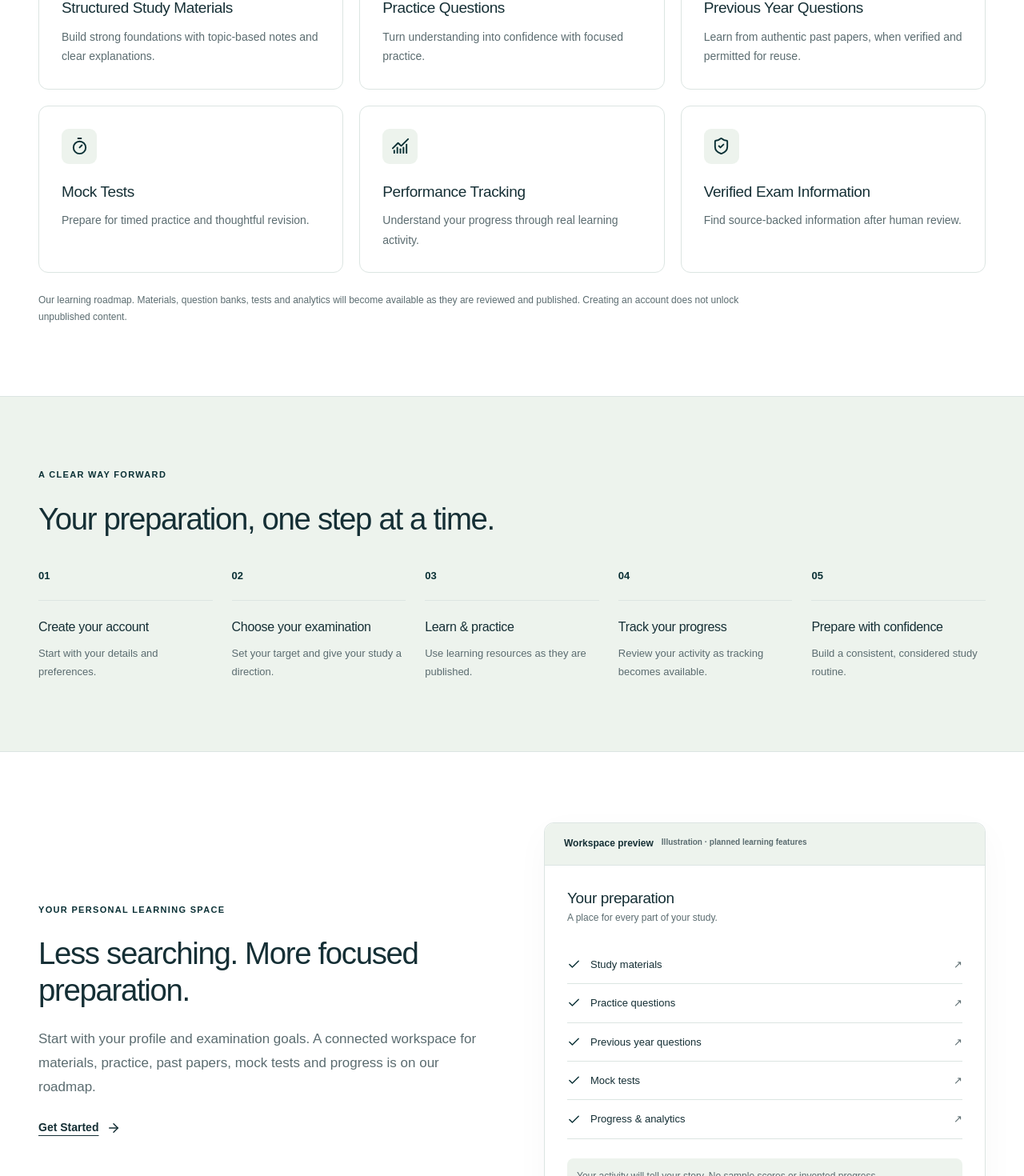
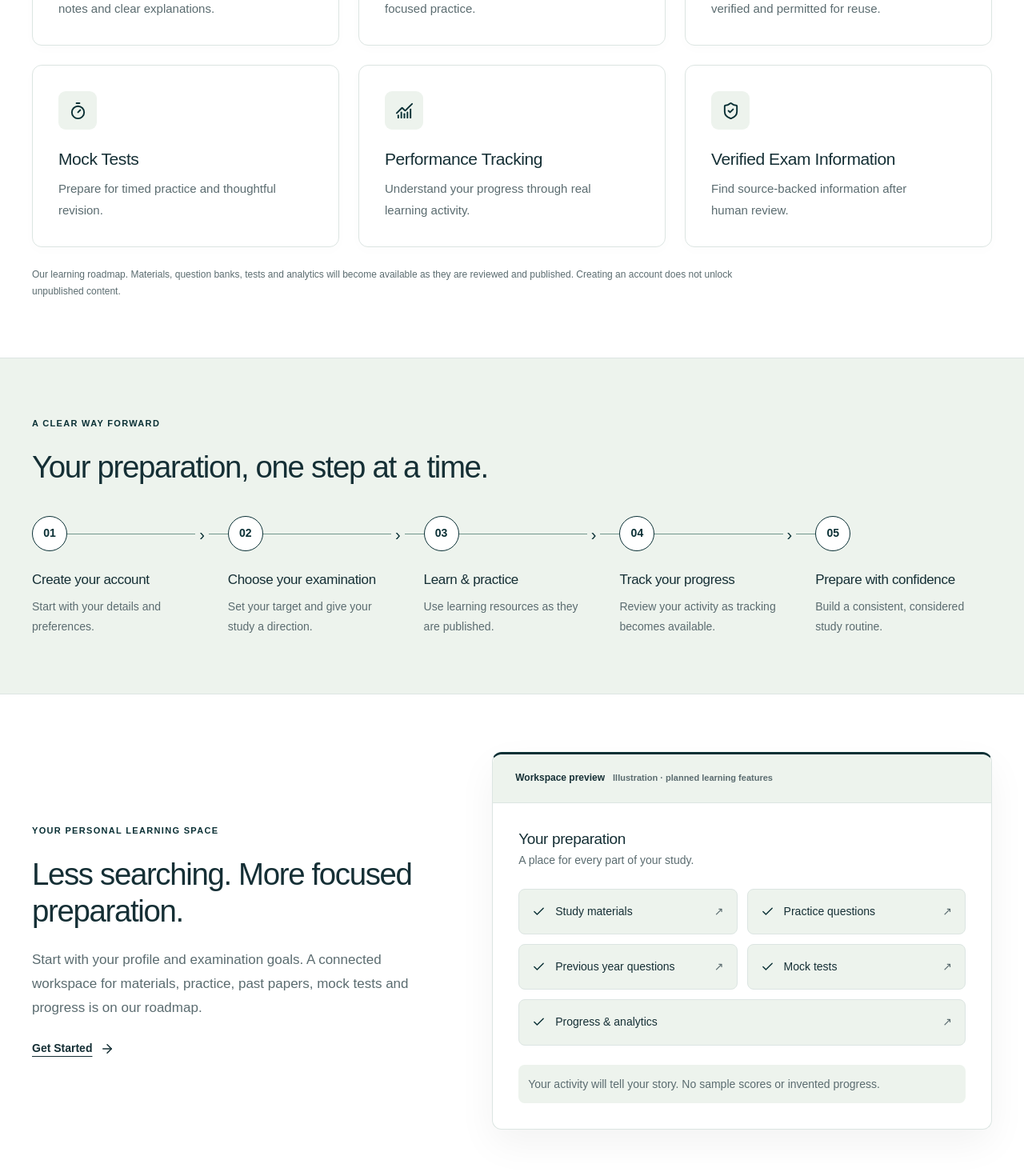
Before and after one commit to biosciencemastery-png/BioScience-mastery, a Next.js app: page /en in a window 1280 px wide. Shown: the part 1260-2730 px from the top of the page at 80% size. Built offline with nearby package versions, Linux system fonts and the light colour scheme.

Commit message:
Polish homepage width, preparation timeline and workspace preview

```diff
--- a/src/app/[locale]/home.css
+++ b/src/app/[locale]/home.css
@@ -1,3 +1,9 @@
+.public-home .container,
+.public-header .container,
+.public-footer .container {
+  max-width: 1280px;
+  width: calc(100% - 80px);
+}
 .public-home {
   background: var(--surface);
   color: var(--ink);
@@ -43,14 +49,14 @@
 }
 .home-hero {
   display: grid;
-  grid-template-columns: 1.18fr 1fr;
+  grid-template-columns: 1.2fr 1fr;
   align-items: center;
-  gap: 70px;
-  padding-top: 80px;
-  padding-bottom: 80px;
+  gap: 56px;
+  padding-top: 64px;
+  padding-bottom: 64px;
 }
 .home-hero h1 {
-  font-size: clamp(40px, 4.6vw, 66px);
+  font-size: clamp(40px, 4.8vw, 70px);
   line-height: 1.12;
   letter-spacing: -0.055em;
 }
@@ -97,6 +103,9 @@
   font-size: 12px;
 }
 .home-science-panel {
+  width: 100%;
+  max-width: 480px;
+  justify-self: end;
   position: relative;
   border: 1px solid var(--line);
   background: var(--surface-soft);
@@ -109,7 +118,7 @@
   display: block;
   width: 100%;
   height: auto;
-  max-height: 340px;
+  max-height: 300px;
   position: static;
   transform: none;
 }
@@ -218,8 +227,8 @@
   }
 }
 .home-section {
-  padding-top: 88px;
-  padding-bottom: 88px;
+  padding-top: 72px;
+  padding-bottom: 72px;
 }
 .home-section-heading {
   max-width: 690px;
@@ -231,16 +240,19 @@
 .home-features {
   display: grid;
   grid-template-columns: repeat(3, minmax(0, 1fr));
-  gap: 20px;
+  gap: 24px;
 }
 .home-features article {
+  background: var(--surface);
+  box-shadow: 0 4px 16px #00000004;
+  min-height: 220px;
   border: 1px solid var(--line);
   border-radius: 12px;
-  padding: 28px;
+  padding: 32px;
 }
 .home-feature-icon {
-  width: 44px;
-  height: 44px;
+  width: 48px;
+  height: 48px;
   display: grid;
   place-items: center;
   color: var(--action);
@@ -248,8 +260,12 @@
   border-radius: 9px;
   margin-bottom: 22px;
 }
+.home-features h3 {
+  font-size: 21px;
+}
 .home-features p {
-  font-size: 14px;
+  max-width: 34ch;
+  font-size: 15px;
   margin-top: 10px;
 }
 .home-availability {
@@ -267,40 +283,71 @@
   gap: 24px;
   list-style: none;
 }
+.home-how li {
+  position: relative;
+}
+.home-how li:not(:last-child)::after {
+  content: "";
+  position: absolute;
+  top: 22px;
+  left: 44px;
+  width: calc(100% - 20px);
+  border-top: 1px solid var(--field-border);
+}
+.home-how li:not(:last-child)::before {
+  content: "›";
+  position: absolute;
+  right: 0;
+  top: 7px;
+  color: var(--action);
+  background: var(--surface-soft);
+  padding-inline: 5px;
+  z-index: 1;
+  font-size: 20px;
+}
 .home-step-number {
-  display: block;
+  display: grid;
+  place-items: center;
+  width: 44px;
+  height: 44px;
+  position: relative;
+  z-index: 1;
+  border: 1px solid var(--action);
+  border-radius: 50%;
+  background: var(--surface);
   color: var(--action);
-  font-size: 13px;
+  font-size: 14px;
   font-weight: 700;
-  padding-bottom: 20px;
-  border-bottom: 1px solid var(--line);
-  margin-bottom: 22px;
+  margin-bottom: 24px;
 }
 .home-how h3 {
-  font-size: 16px;
+  max-width: 20ch;
+  font-size: 17px;
 }
 .home-how li p {
-  font-size: 13px;
+  max-width: 27ch;
+  font-size: 14px;
   margin-top: 10px;
 }
 .home-preview {
   display: grid;
-  grid-template-columns: 1fr 1fr;
+  grid-template-columns: 0.9fr 1.1fr;
   align-items: center;
-  gap: 80px;
+  gap: 64px;
 }
 .home-workspace {
   border: 1px solid var(--line);
   border-radius: 12px;
   background: var(--surface);
-  box-shadow: 0 14px 44px #00000008;
+  box-shadow: 0 18px 48px #0000000d;
+  border-top: 3px solid var(--action);
   min-width: 0;
 }
 .home-workspace figcaption {
   display: flex;
   flex-wrap: wrap;
   gap: 10px;
-  padding: 16px 24px;
+  padding: 20px 28px;
   border-bottom: 1px solid var(--line);
   background: var(--surface-soft);
   border-radius: 12px 12px 0 0;
@@ -309,15 +356,18 @@
 }
 .home-preview-badge {
   color: var(--muted);
-  font-size: 10px;
+  font-size: 11px;
 }
 .home-workspace-body {
-  padding: 28px;
+  padding: 32px;
 }
 .home-workspace-body > p {
-  font-size: 12px;
+  font-size: 14px;
 }
 .home-workspace ul {
+  display: grid;
+  grid-template-columns: 1fr 1fr;
+  gap: 12px;
   list-style: none;
   margin: 24px 0;
 }
@@ -325,11 +375,17 @@
   display: flex;
   align-items: center;
   gap: 12px;
-  border-bottom: 1px solid var(--line);
-  padding: 13px 0;
-  font-size: 13px;
+  border: 1px solid var(--line);
+  border-radius: 8px;
+  background: var(--surface-soft);
+  padding: 16px;
+  font-size: 14px;
+}
+.home-workspace li:last-child {
+  grid-column: 1 / -1;
 }
 .home-workspace li svg {
+  flex-shrink: 0;
   color: var(--action);
 }
 .home-workspace li > span {
@@ -350,7 +406,7 @@
   justify-content: space-between;
   gap: 30px;
   padding: 44px;
-  margin-bottom: 80px;
+  margin-bottom: 64px;
 }
 .home-final h2 {
   font-size: 32px;
@@ -409,8 +465,11 @@
   .home-preview {
     gap: 36px;
   }
-  .home-how ol {
-    grid-template-columns: repeat(3, minmax(0, 1fr));
+  .home-features {
+    grid-template-columns: repeat(2, minmax(0, 1fr));
+  }
+  .home-workspace ul {
+    grid-template-columns: 1fr;
   }
   .public-footer-top {
     align-items: start;
@@ -428,6 +487,9 @@
     font-size: clamp(35px, 8vw, 52px);
   }
   .home-science-panel {
+    width: 100%;
+    max-width: 480px;
+    justify-self: end;
     max-width: 500px;
     width: 100%;
   }
@@ -442,10 +504,39 @@
     gap: 12px;
   }
   .home-features article {
+    background: var(--surface);
+    box-shadow: 0 4px 16px #00000004;
+    min-height: 220px;
     padding: 24px;
   }
   .home-how ol {
-    grid-template-columns: 1fr 1fr;
+    grid-template-columns: 1fr;
+    gap: 28px;
+  }
+  .home-how li {
+    padding-left: 64px;
+    min-height: 72px;
+  }
+  .home-step-number {
+    position: absolute;
+    left: 0;
+    top: 0;
+    margin: 0;
+  }
+  .home-how li:not(:last-child)::after {
+    top: 44px;
+    left: 21px;
+    width: 0;
+    height: calc(100% - 16px);
+    border-top: 0;
+    border-left: 1px solid var(--field-border);
+  }
+  .home-how li:not(:last-child)::before {
+    display: none;
+  }
+  .home-how h3,
+  .home-how li p {
+    max-width: 42ch;
   }
   .home-preview {
     grid-template-columns: 1fr;
@@ -488,3 +579,20 @@
     display: none;
   }
 }
+
+@media (max-width: 700px) {
+  .public-home .container,
+  .public-header .container,
+  .public-footer .container {
+    width: calc(100% - 40px);
+  }
+  .home-science-panel {
+    justify-self: start;
+  }
+  .home-features article {
+    min-height: 0;
+  }
+  .home-workspace-body {
+    padding: 22px;
+  }
+}
```
